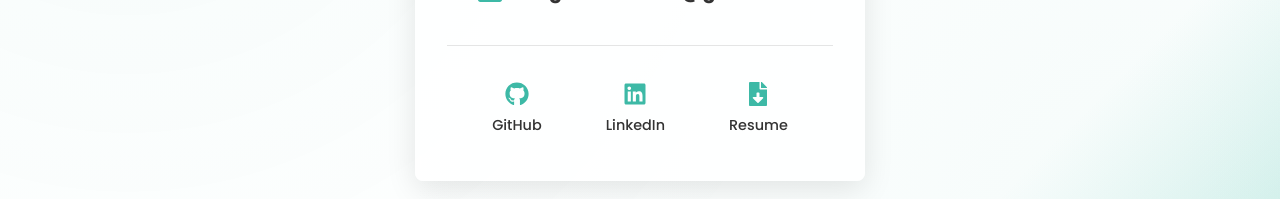
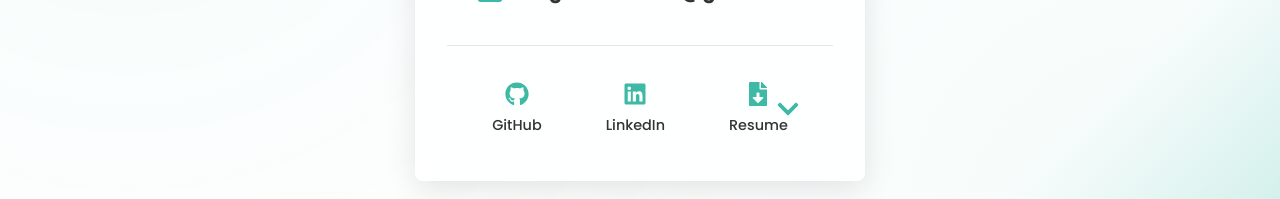
Before and after one commit to aal51282/aal51282.github.io, a Next.js app: page /contact in a window 1280 px wide. Shown: the part 383-582 px from the top of the page. Built offline with nearby package versions, Linux system fonts and the light colour scheme; a web font is replaced by a local one.

Commit message:
Fixed bug on the resume button.

```diff
--- a/src/app/contact/contact.module.css
+++ b/src/app/contact/contact.module.css
@@ -249,6 +249,23 @@
   border: none;
   font-family: inherit;
   cursor: pointer;
+  position: relative;
+  display: flex;
+  flex-direction: column;
+  align-items: center;
+}
+
+.dropdownIcon {
+  font-size: 0.7rem;
+  position: absolute;
+  right: 8px;
+  top: 50%;
+  transform: translateY(-50%);
+  transition: transform 0.3s ease;
+}
+
+.rotateIcon {
+  transform: translateY(-50%) rotate(180deg);
 }
 
 .resumeFormatOptions {
@@ -261,19 +278,26 @@
   border-radius: var(--border-radius);
   box-shadow: 0 5px 15px rgba(0, 0, 0, 0.1);
   padding: 0.5rem;
-  display: none;
   flex-direction: column;
   gap: 0.25rem;
-  min-width: 100px;
+  min-width: 120px;
   z-index: 10;
+  animation: fadeIn 0.2s ease forwards;
 }
 
-.resumeDropdownContainer:hover .resumeFormatOptions {
-  display: flex;
+@keyframes fadeIn {
+  from {
+    opacity: 0;
+    transform: translateX(-50%) translateY(-10px);
+  }
+  to {
+    opacity: 1;
+    transform: translateX(-50%) translateY(0);
+  }
 }
 
 .resumeFormatOptions button {
-  padding: 0.5rem 1rem;
+  padding: 0.75rem 1rem;
   text-align: center;
   background: none;
   border: none;
@@ -281,11 +305,13 @@
   color: var(--text-color);
   cursor: pointer;
   font-size: 0.9rem;
-  transition: background-color 0.2s ease;
+  transition: background-color 0.2s ease, color 0.2s ease;
+  width: 100%;
 }
 
 .resumeFormatOptions button:hover {
   background-color: rgba(61, 185, 166, 0.1);
+  color: var(--accent-color);
 }
 
 /* Dark mode resume format options */
--- a/src/app/contact/page.tsx
+++ b/src/app/contact/page.tsx
@@ -1,6 +1,6 @@
 "use client";
 
-import React, { useEffect, useState } from "react";
+import React, { useEffect, useState, useRef } from "react";
 import Nav from "@/components/Nav/Nav";
 import Footer from "@/components/Footer/Footer";
 import AOS from "aos";
@@ -12,10 +12,13 @@ import {
   FaLinkedin,
   FaGithub,
   FaFileDownload,
+  FaChevronDown,
 } from "react-icons/fa";
 
 const ContactPage: React.FC = () => {
   const [copied, setCopied] = useState(false);
+  const [isResumeDropdownOpen, setIsResumeDropdownOpen] = useState(false);
+  const resumeDropdownRef = useRef<HTMLDivElement>(null);
   const email = "angelloaiza7140@gmail.com";
 
   useEffect(() => {
@@ -27,6 +30,22 @@ const ContactPage: React.FC = () => {
     });
   }, []);
 
+  useEffect(() => {
+    const handleClickOutside = (event: MouseEvent) => {
+      if (
+        resumeDropdownRef.current &&
+        !resumeDropdownRef.current.contains(event.target as Node)
+      ) {
+        setIsResumeDropdownOpen(false);
+      }
+    };
+
+    document.addEventListener("mousedown", handleClickOutside);
+    return () => {
+      document.removeEventListener("mousedown", handleClickOutside);
+    };
+  }, [resumeDropdownRef]);
+
   const copyToClipboard = () => {
     navigator.clipboard.writeText(email).then(() => {
       setCopied(true);
@@ -34,10 +53,12 @@ const ContactPage: React.FC = () => {
     });
   };
 
-  const [selectedFormat, setSelectedFormat] = useState("pdf");
+  const toggleResumeDropdown = (e: React.MouseEvent) => {
+    e.stopPropagation();
+    setIsResumeDropdownOpen(!isResumeDropdownOpen);
+  };
 
   const handleResumeClick = (format: string) => {
-    setSelectedFormat(format);
     const filename = `angel-loaiza-resume.${format}`;
     const link = document.createElement("a");
     link.href = `/resume/${filename}`;
@@ -45,6 +66,7 @@ const ContactPage: React.FC = () => {
     document.body.appendChild(link);
     link.click();
     document.body.removeChild(link);
+    setIsResumeDropdownOpen(false);
   };
 
   return (
@@ -95,19 +117,35 @@ const ContactPage: React.FC = () => {
               <FaLinkedin />
               <span>LinkedIn</span>
             </a>
-            <div className={styles.resumeDropdownContainer}>
+            <div
+              className={styles.resumeDropdownContainer}
+              ref={resumeDropdownRef}
+            >
               <button
-                onClick={() => handleResumeClick("pdf")}
+                onClick={toggleResumeDropdown}
                 className={`${styles.socialLink} ${styles.resumeLink}`}
                 aria-label="Download Resume"
+                aria-expanded={isResumeDropdownOpen}
+                aria-haspopup="true"
               >
                 <FaFileDownload />
                 <span>Resume</span>
+                <FaChevronDown
+                  className={`${styles.dropdownIcon} ${
+                    isResumeDropdownOpen ? styles.rotateIcon : ""
+                  }`}
+                />
               </button>
-              <div className={styles.resumeFormatOptions}>
-                <button onClick={() => handleResumeClick("pdf")}>PDF</button>
-                <button onClick={() => handleResumeClick("docx")}>Word</button>
-              </div>
+              {isResumeDropdownOpen && (
+                <div className={styles.resumeFormatOptions}>
+                  <button onClick={() => handleResumeClick("pdf")}>
+                    PDF Version
+                  </button>
+                  <button onClick={() => handleResumeClick("docx")}>
+                    Word Version
+                  </button>
+                </div>
+              )}
             </div>
           </div>
         </div>
```
